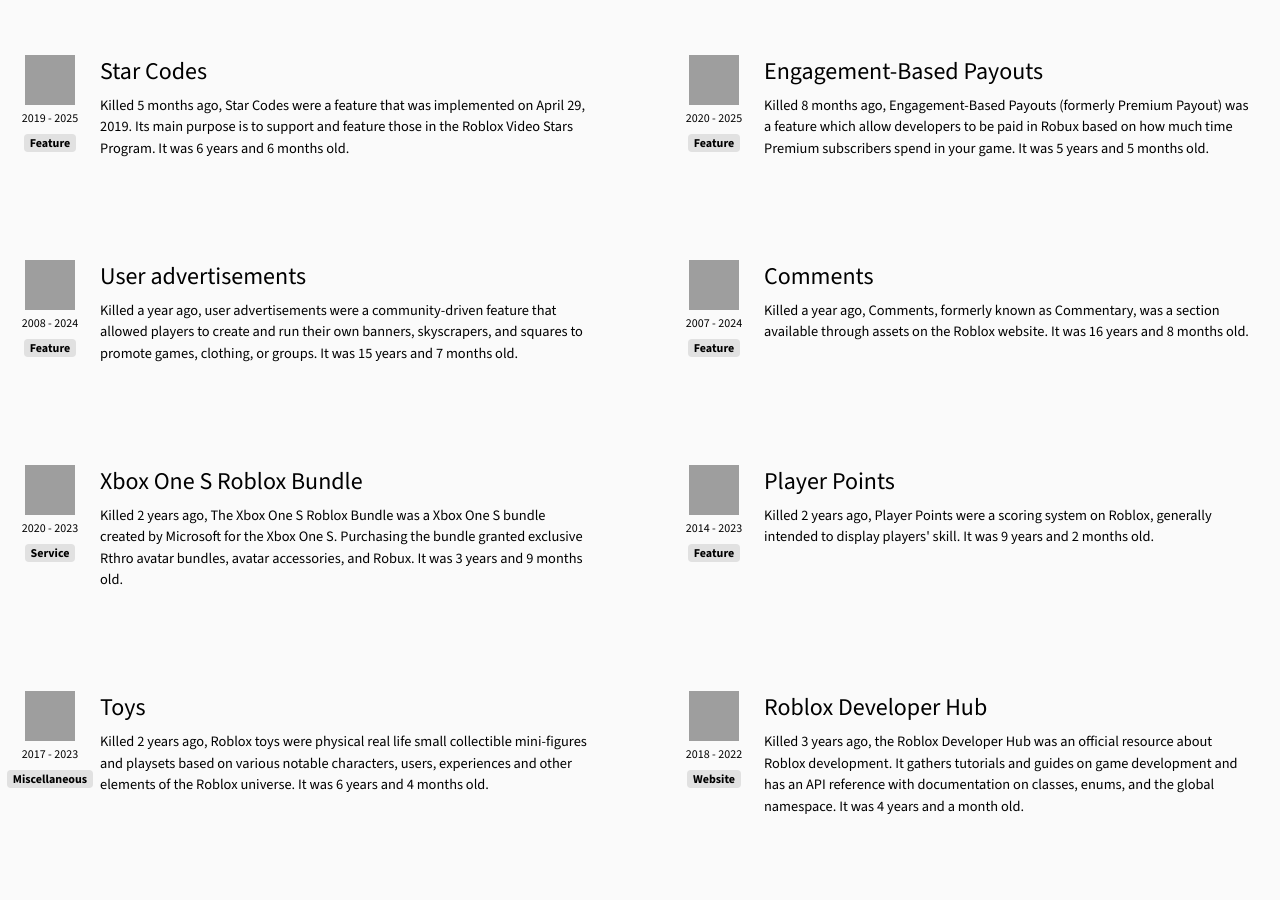
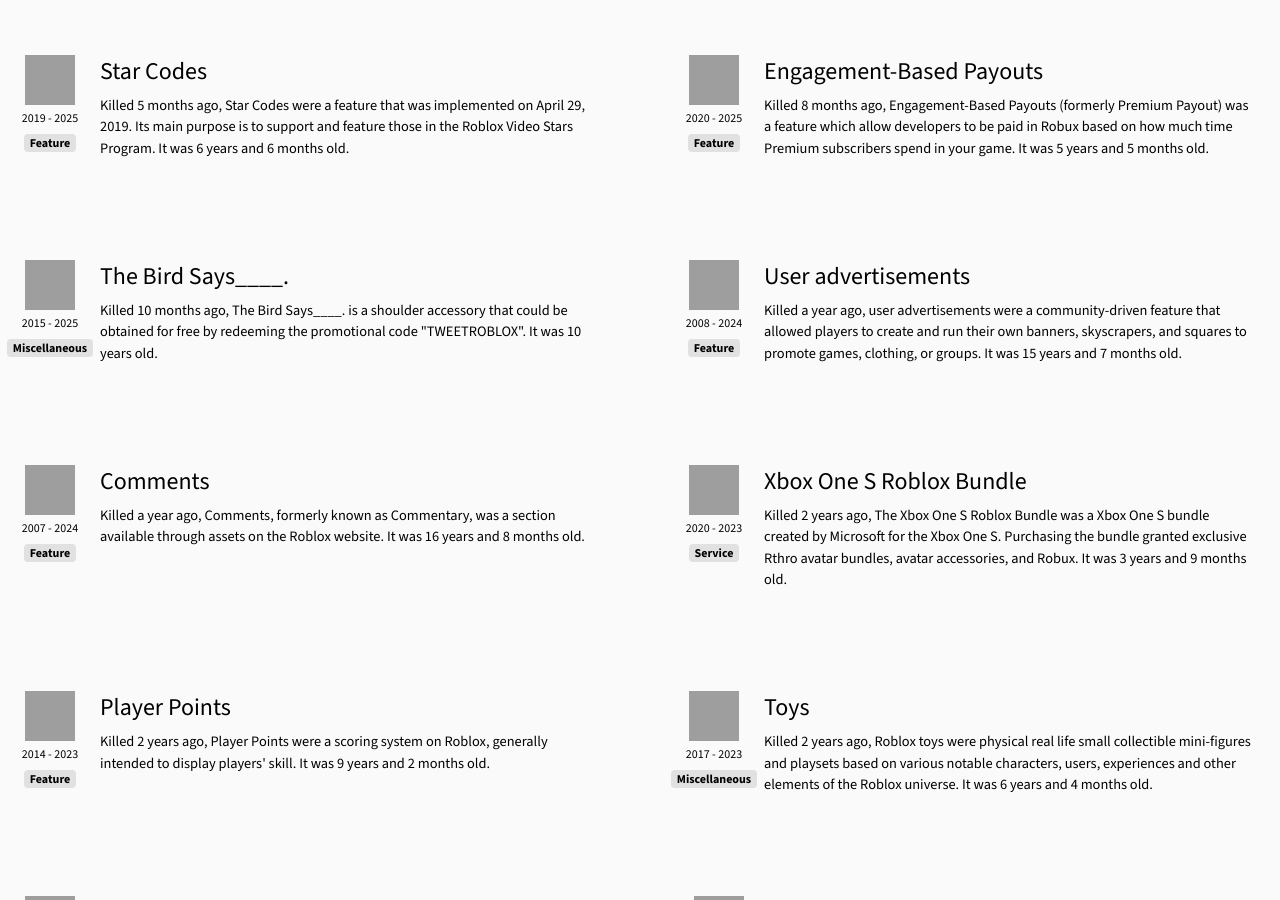
Before and after one commit to whostacking/killedbyroblox, a Jekyll site: the page built from index.html, in a window 1280 px wide and 900 px high, scrolled down 846 px. Built offline with Jekyll 4.4.1, drawn with Linux system fonts in a browser that asks for light colours; grey boxes are pictures that could not be loaded.

Commit message:
Add The Bird Says____.

```diff
--- a/_data/graveyard.json
+++ b/_data/graveyard.json
@@ -318,5 +318,13 @@
     "link": "https://xcancel.com/Bloxy_News/status/1674849480158629888",
     "description": "Roblox toys were physical real life small collectible mini-figures and playsets based on various notable characters, users, experiences and other elements of the Roblox universe.",
     "type": "miscellaneous"
+  },
+  {
+    "name": "The Bird Says____.",
+    "dateOpen": "2015-05-29",
+    "dateClose": "2025-06-02",
+    "link": "https://roblox.fandom.com/wiki/Catalog:The_Bird_Says_.",
+    "description": "The Bird Says____. is a shoulder accessory that could be obtained for free by redeeming the promotional code \"TWEETROBLOX\".",
+    "type": "miscellaneous"
   }
 ]
```
